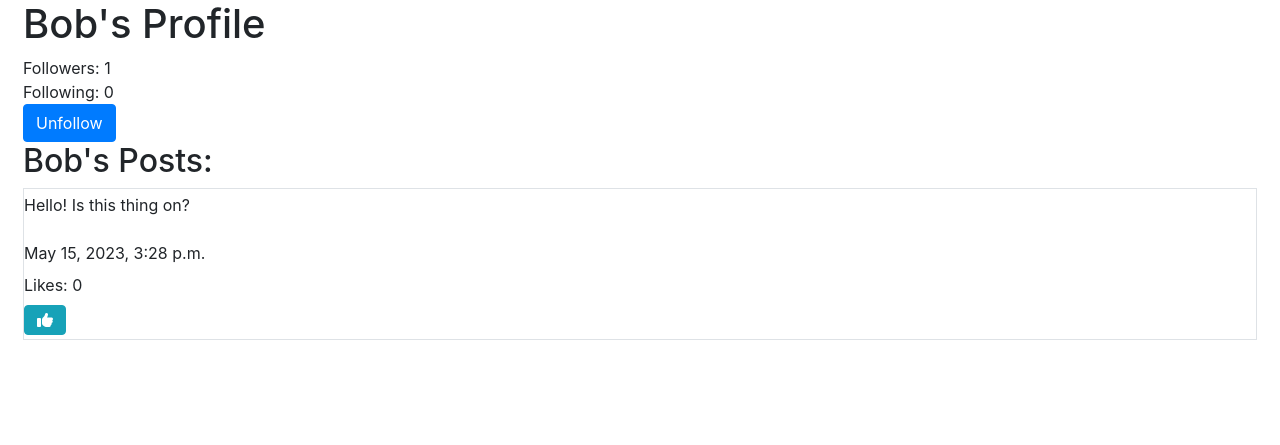
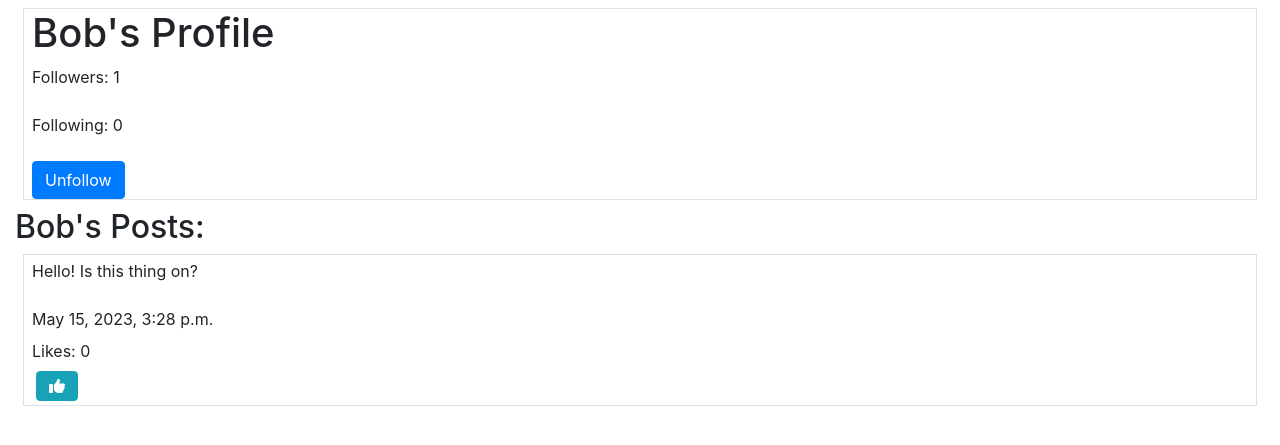
Before and after one commit to softrockstarr/project4, a Django app: page /profile/2 in a window 1280 px wide. Shown: the part 56-501 px from the top of the page. Run offline with Django 3.2, Linux system fonts and the light colour scheme; a user stored in the database is signed in; data comes from the database, SQL or seed files in the repository; both versions use the stored data as it was after the commit; some libraries are stand-ins or nearby versions.

Commit message:
cleaned up front end

```diff
--- a/network/templates/network/following.html
+++ b/network/templates/network/following.html
@@ -4,7 +4,7 @@
     <div class="container-fluid">
         <h1>Following</h1>
         {% for post in page_obj %}
-            <div class="row m-2 border flex-column">
+            <div class="row m-2 border flex-column pl-2">
                 <div class="my-1">
                     <h3><a href="{% url 'display_profile' post.user.id %}">{{ post.user }}</a></h3>
                 </div>
@@ -19,9 +19,9 @@
                 </div>
                 <div class="my-1">
                 {% if post.id in liked_posts %}
-                    <button class="btn btn-info fa fa-thumbs-down" id="{{ post.id }}" onclick="likePost({{ post.id }}, {{ liked_posts }})"></button>
+                    <button class="btn btn-info fa fa-thumbs-down ml-1" id="{{ post.id }}" onclick="likePost({{ post.id }}, {{ liked_posts }})"></button>
                 {% else %}
-                    <button class="btn btn-info fa fa-thumbs-up" id="{{ post.id }}" onclick="likePost({{ post.id }}, {{ liked_posts }})"></button>
+                    <button class="btn btn-info fa fa-thumbs-up ml-1" id="{{ post.id }}" onclick="likePost({{ post.id }}, {{ liked_posts }})"></button>
                 {% endif %}
                 </div>
             </div>
--- a/network/templates/network/profile.html
+++ b/network/templates/network/profile.html
@@ -1,7 +1,8 @@
 {% extends "network/layout.html" %}
 
 {% block body %}
-    <div class="container-fluid ml-2">
+    <div class="container-fluid">
+        <div class="row m-2 border flex-column pl-2">
         <h1>{{ user }}'s Profile</h1>
         <span>Followers: {{ followers.count }}</span><br>
         <span>Following: {{ following.count}}</span><br>
@@ -22,11 +23,12 @@
                 {% endif %}
             {% endif %}
         {% endif %}
+            </div>
         <h2>{{ user }}'s Posts:</h2>
     </div>
     <div class="container-fluid">
         {% for post in page_obj %}
-            <div class="row m-2 border flex-column">
+            <div class="row m-2 border flex-column pl-2">
                 <div class="my-1">
                     <p>{{ post.content }}</p>
                 </div>
@@ -38,14 +40,13 @@
                 </div>
                 <div class="my-1">
                 {% if post.id in liked_posts %}
-                                <button class="btn btn-info fa fa-thumbs-down" id="{{ post.id }}" onclick="likePost({{ post.id }}, {{ liked_posts }})"></button>
-                            {% else %}
-                                <button class="btn btn-info fa fa-thumbs-up" id="{{ post.id }}" onclick="likePost({{ post.id }}, {{ liked_posts }})"></button>
-                            {% endif %}
+                    <button class="btn btn-info fa fa-thumbs-down ml-1" id="{{ post.id }}" onclick="likePost({{ post.id }}, {{ liked_posts }})"></button>
+                {% else %}
+                    <button class="btn btn-info fa fa-thumbs-up ml-1" id="{{ post.id }}" onclick="likePost({{ post.id }}, {{ liked_posts }})"></button>
+                {% endif %}
                 </div>
             </div>
         {% endfor %}
-    </div>
     <div class="pagination">
         <nav aria-label="Page navigation example">
             <ul class="pagination">
@@ -66,5 +67,5 @@
             </ul>
         </nav>
     </div>
-
+</div>
 {% endblock %}
```
Also changed, not shown: network/templates/network/index.html (+9 -7 lines), db.sqlite3.
